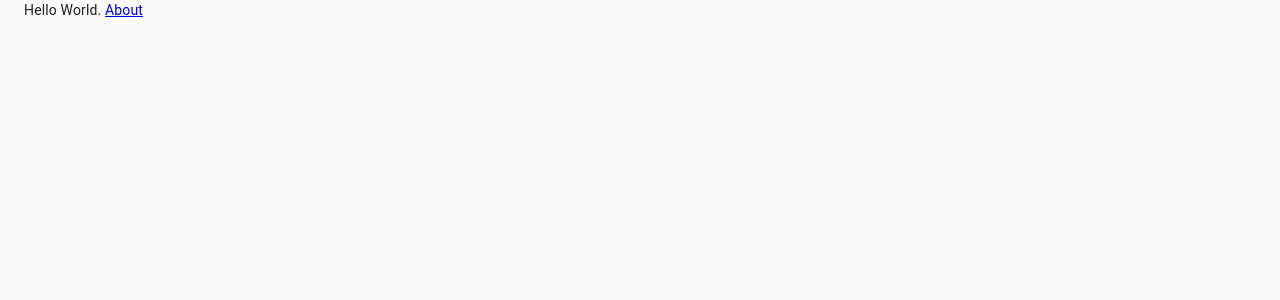
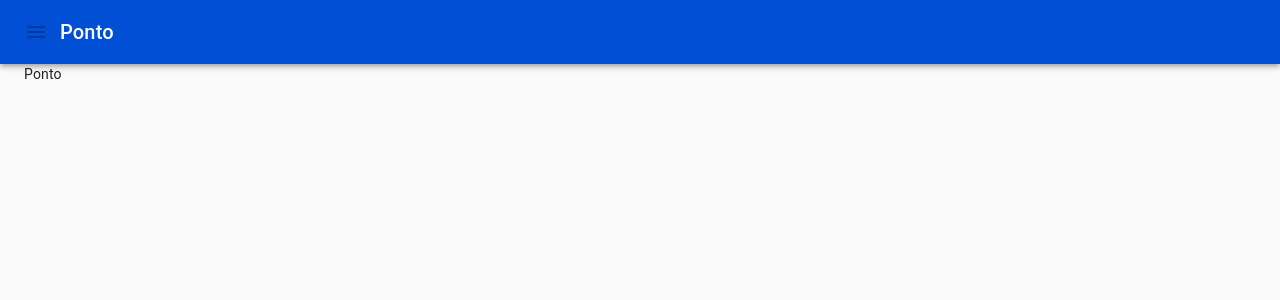
Before and after one commit to cmboni/ponto, a Next.js app: page / in a window 1280 px wide. Shown: the top 300 px of the page. Built offline with nearby package versions, Linux system fonts and the light colour scheme.

Commit message:
add app bar

```diff
--- a/pages/index.js
+++ b/pages/index.js
@@ -1,13 +1,26 @@
-import Link from "next/link";
-import { Container } from "@material-ui/core";
+import {
+  AppBar,
+  Container,
+  IconButton,
+  Toolbar,
+  Typography
+} from "@material-ui/core";
+import { Menu } from "@material-ui/icons";
 
 export default function IndexPage() {
   return (
-    <Container>
-      Hello World.{" "}
-      <Link href="/about" passHref>
-        <a>About</a>
-      </Link>
-    </Container>
+    <>
+      <AppBar position="static">
+        <Container disableGutters>
+          <Toolbar>
+            <IconButton edge="start" color="inherit" aria-label="menu" disabled>
+              <Menu />
+            </IconButton>
+            <Typography variant="h6">Ponto</Typography>
+          </Toolbar>
+        </Container>
+      </AppBar>
+      <Container>Ponto</Container>
+    </>
   );
 }
--- a/src/theme.js
+++ b/src/theme.js
@@ -1,5 +1,11 @@
 import { createMuiTheme } from "@material-ui/core/styles";
 
-const theme = createMuiTheme({});
+const theme = createMuiTheme({
+  palette: {
+    primary: {
+      main: "#004fd4"
+    }
+  }
+});
 
 export default theme;
```
Also changed, not shown: 1 other file (tests, documents, lock files or other folders).
